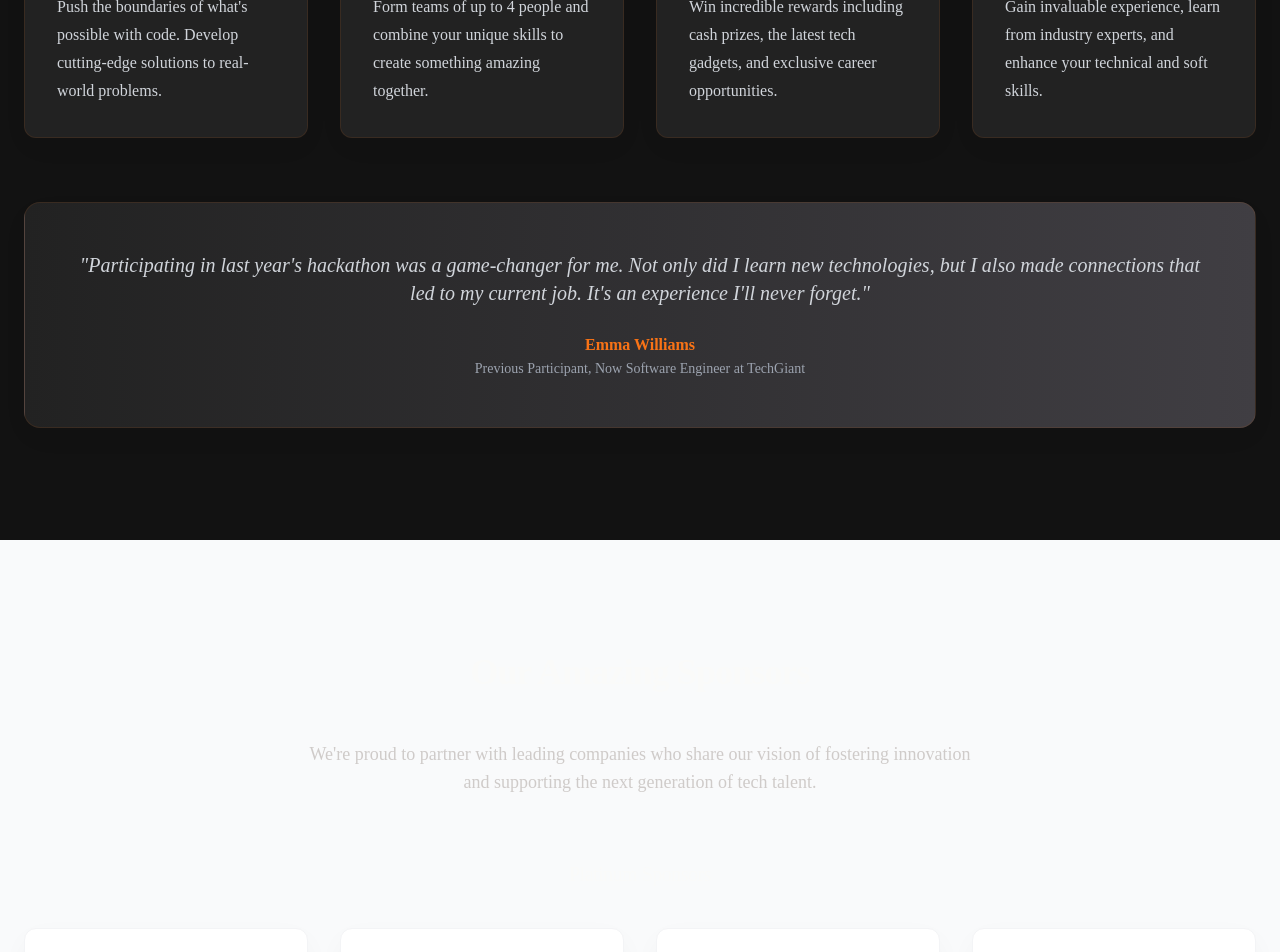
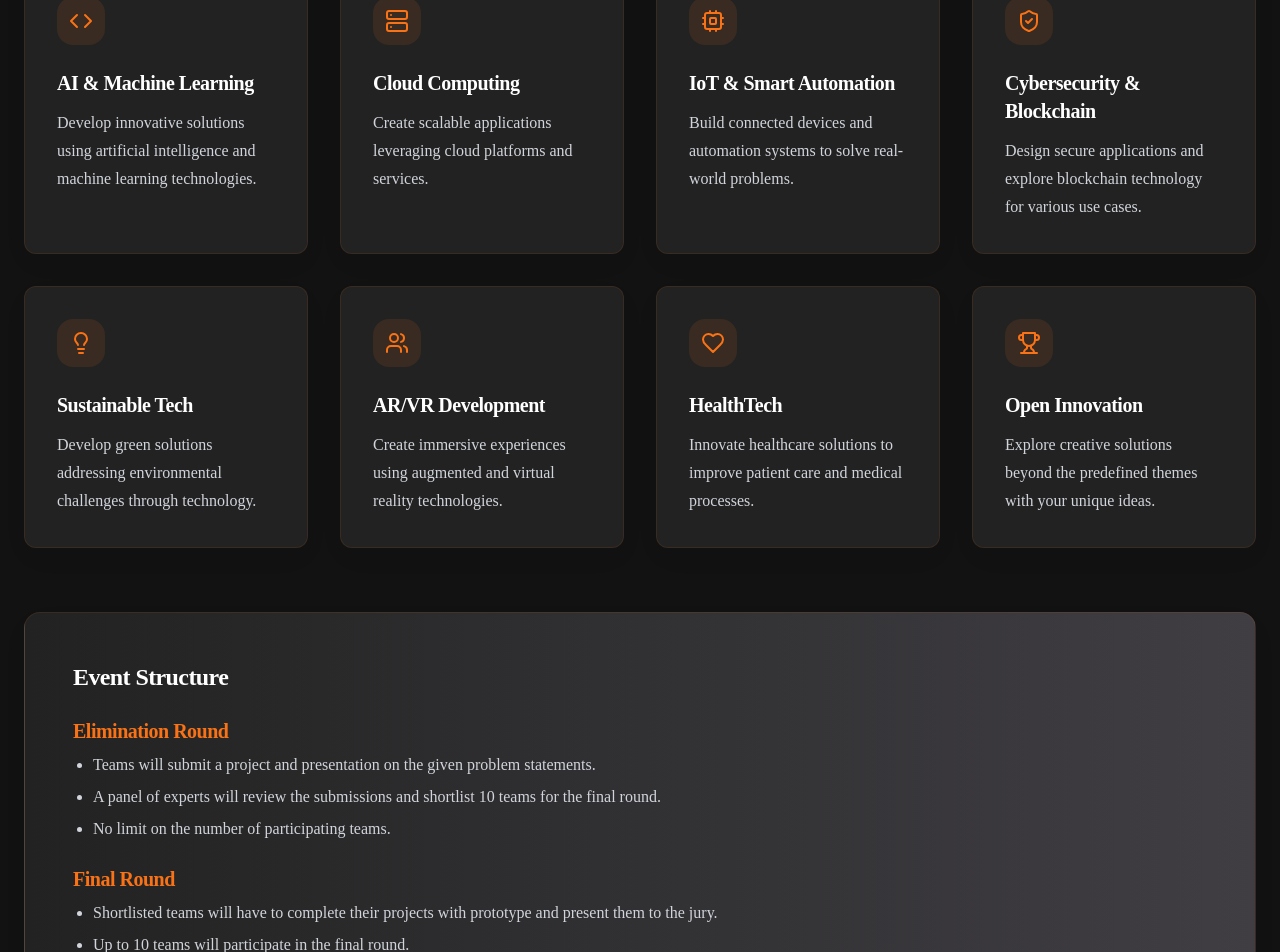
Before and after one commit to Mohitclan/hackathon-hub-2023, a React (Vite) app: page / in a window 1280 px wide. Shown: the part 1300-2252 px from the top of the page. Built offline with nearby package versions, Linux system fonts and the light colour scheme.

Commit message:
Update HACKरण 2025 event details
This commit updates the event details for HACKरण 2025, including the date, venue, target participants, and event structure.  It also adds information on hackathon themes, proposed budget, sponsorships, and benefits to the institution.

```diff
--- a/src/components/About.tsx
+++ b/src/components/About.tsx
@@ -1,29 +1,49 @@
 
 import React from 'react';
-import { Code, Users, Trophy, Lightbulb } from 'lucide-react';
+import { Code, Users, Trophy, Lightbulb, Server, ShieldCheck, Cpu, Heart } from 'lucide-react';
 import Transition from './Transition';
 
 const About = () => {
   const features = [
     {
       icon: <Code className="w-6 h-6 text-orange" />,
-      title: 'Innovative Coding',
-      description: "Push the boundaries of what's possible with code. Develop cutting-edge solutions to real-world problems."
+      title: "AI & Machine Learning",
+      description: "Develop innovative solutions using artificial intelligence and machine learning technologies."
+    },
+    {
+      icon: <Server className="w-6 h-6 text-orange" />,
+      title: "Cloud Computing",
+      description: "Create scalable applications leveraging cloud platforms and services."
+    },
+    {
+      icon: <Cpu className="w-6 h-6 text-orange" />,
+      title: "IoT & Smart Automation",
+      description: "Build connected devices and automation systems to solve real-world problems."
+    },
+    {
+      icon: <ShieldCheck className="w-6 h-6 text-orange" />,
+      title: "Cybersecurity & Blockchain",
+      description: "Design secure applications and explore blockchain technology for various use cases."
+    },
+    {
+      icon: <Lightbulb className="w-6 h-6 text-orange" />,
+      title: "Sustainable Tech",
+      description: "Develop green solutions addressing environmental challenges through technology."
     },
     {
       icon: <Users className="w-6 h-6 text-orange" />,
-      title: 'Team Collaboration',
-      description: "Form teams of up to 4 people and combine your unique skills to create something amazing together."
+      title: "AR/VR Development",
+      description: "Create immersive experiences using augmented and virtual reality technologies."
+    },
+    {
+      icon: <Heart className="w-6 h-6 text-orange" />,
+      title: "HealthTech",
+      description: "Innovate healthcare solutions to improve patient care and medical processes."
     },
     {
       icon: <Trophy className="w-6 h-6 text-orange" />,
-      title: 'Amazing Prizes',
-      description: "Win incredible rewards including cash prizes, the latest tech gadgets, and exclusive career opportunities."
-    },
-    {
-      icon: <Lightbulb className="w-6 h-6 text-orange" />,
-      title: 'Learning Opportunities',
-      description: "Gain invaluable experience, learn from industry experts, and enhance your technical and soft skills."
+      title: "Open Innovation",
+      description: "Explore creative solutions beyond the predefined themes with your unique ideas."
     }
   ];
 
@@ -36,18 +56,23 @@ const About = () => {
 
         <Transition animation="fade-in-up" delay={200}>
           <p className="section-subheading text-gray-300">
-            HACKरण is a 48-hour coding marathon where creativity meets technology.
-            Participants form teams to solve challenges and develop innovative solutions,
-            with mentorship from industry experts and exciting prizes for the winners.
+            HACKरण is a 30-hour coding marathon where creativity meets technology.
+            Organized by GEEK ROOM at JIMS Engineering Management Technical Campus,
+            this event encourages innovation, problem-solving, and collaboration by addressing
+            real-world challenges in an interactive and competitive environment.
           </p>
         </Transition>
 
         <div className="grid grid-cols-1 md:grid-cols-2 lg:grid-cols-4 gap-8 mt-16">
+          <Transition animation="fade-in-up" delay={300} className="col-span-full">
+            <h3 className="text-2xl font-semibold mb-6 text-orange text-center">Hackathon Themes</h3>
+          </Transition>
+
           {features.map((feature, index) => (
             <Transition
               key={index}
               animation="fade-in-up"
-              delay={300 + index * 100}
+              delay={400 + index * 100}
             >
               <div className="bg-charcoal p-8 rounded-xl border border-orange/10 smooth-shadow hover-scale h-full">
                 <div className="w-12 h-12 flex items-center justify-center rounded-lg bg-orange/10 mb-6">
@@ -60,16 +85,37 @@ const About = () => {
           ))}
         </div>
 
-        <Transition animation="fade-in-up" delay={700}>
-          <div className="bg-gradient-to-r from-charcoal to-charcoal-light p-8 md:p-12 rounded-2xl smooth-shadow mt-16 border border-orange/10">
+        <Transition animation="fade-in-up" delay={1000} className="mt-16">
+          <div className="bg-gradient-to-r from-charcoal to-charcoal-light p-8 md:p-12 rounded-2xl smooth-shadow border border-orange/10">
+            <h3 className="text-2xl font-semibold mb-6 text-white">Event Structure</h3>
+            <div className="space-y-6">
+              <div>
+                <h4 className="text-xl font-semibold text-orange mb-2">Elimination Round</h4>
+                <ul className="list-disc pl-5 text-gray-300 space-y-2">
+                  <li>Teams will submit a project and presentation on the given problem statements.</li>
+                  <li>A panel of experts will review the submissions and shortlist 10 teams for the final round.</li>
+                  <li>No limit on the number of participating teams.</li>
+                </ul>
+              </div>
+              <div>
+                <h4 className="text-xl font-semibold text-orange mb-2">Final Round</h4>
+                <ul className="list-disc pl-5 text-gray-300 space-y-2">
+                  <li>Shortlisted teams will have to complete their projects with prototype and present them to the jury.</li>
+                  <li>Up to 10 teams will participate in the final round.</li>
+                </ul>
+              </div>
+            </div>
+          </div>
+        </Transition>
+
+        <Transition animation="fade-in-up" delay={1200}>
+          <div className="bg-gradient-to-r from-charcoal to-charcoal-light p-8 md:p-12 rounded-2xl smooth-shadow mt-8 border border-orange/10">
             <blockquote className="text-lg md:text-xl text-gray-300 italic text-center">
-              "Participating in last year's hackathon was a game-changer for me.
-              Not only did I learn new technologies, but I also made connections
-              that led to my current job. It's an experience I'll never forget."
+              "The goal of HACKरण 2025 is to establish JIMS Engineering Management Technical Campus as a leading institution fostering technical creativity and excellence."
             </blockquote>
             <div className="mt-6 text-center">
-              <p className="font-semibold text-orange">Emma Williams</p>
-              <p className="text-sm text-gray-400">Previous Participant, Now Software Engineer at TechGiant</p>
+              <p className="font-semibold text-orange">GEEK ROOM</p>
+              <p className="text-sm text-gray-400">Organizing Committee</p>
             </div>
           </div>
         </Transition>
--- a/src/components/Hero.tsx
+++ b/src/components/Hero.tsx
@@ -28,7 +28,7 @@ const Hero = () => {
           <div className="w-full md:w-1/2 md:pr-8">
             <Transition animation="fade-in-up" delay={100}>
               <span className="px-3 py-1 rounded-full text-sm font-medium bg-orange/20 text-orange inline-block mb-6">
-                September 19-20, 2025
+                September 19, 2025
               </span>
             </Transition>
 
@@ -40,7 +40,7 @@ const Hero = () => {
 
             <Transition animation="fade-in-up" delay={500}>
               <p className="text-lg text-gray-300 mb-8 max-w-lg">
-                Collaborate with innovators, build game-changing solutions, and win exciting prizes in this premier coding event of the year.
+                Collaborate with innovators, build game-changing solutions, and win exciting prizes in this premier coding event organized by GEEK ROOM at JIMSEMTC.
               </p>
             </Transition>
 
@@ -60,7 +60,7 @@ const Hero = () => {
                 <div className="flex flex-col md:flex-row justify-between gap-4">
                   <div className="text-center">
                     <p className="text-orange font-bold">Prize Pool</p>
-                    <p className="text-white text-sm">₹1,50,000+</p>
+                    <p className="text-white text-sm">₹30,000+</p>
                   </div>
                   <div className="text-center">
                     <p className="text-orange font-bold">Duration</p>
--- a/src/components/Registration.tsx
+++ b/src/components/Registration.tsx
@@ -1,4 +1,3 @@
-
 import React, { useState } from 'react';
 import { Check, User, Mail, Users, Briefcase, Code } from 'lucide-react';
 import Transition from './Transition';
@@ -69,8 +68,8 @@ const Registration = () => {
                         </div>
                       </div>
                       <div>
-                        <h4 className="font-medium">Learn & Grow</h4>
-                        <p className="text-gray-600 text-sm mt-1">Enhance your skills and learn from experts.</p>
+                        <h4 className="font-medium">Prize Pool</h4>
+                        <p className="text-gray-600 text-sm mt-1">First: ₹12,000 | Second: ₹8,000 | Third: ₹6,000 | Special: ₹4,000</p>
                       </div>
                     </div>
 
@@ -82,7 +81,7 @@ const Registration = () => {
                       </div>
                       <div>
                         <h4 className="font-medium">Network</h4>
-                        <p className="text-gray-600 text-sm mt-1">Connect with like-minded individuals and potential employers.</p>
+                        <p className="text-gray-600 text-sm mt-1">Connect with students from across India and potential employers.</p>
                       </div>
                     </div>
 
@@ -93,8 +92,8 @@ const Registration = () => {
                         </div>
                       </div>
                       <div>
-                        <h4 className="font-medium">Win Prizes</h4>
-                        <p className="text-gray-600 text-sm mt-1">Compete for exciting prizes and recognition.</p>
+                        <h4 className="font-medium">Two-Stage Competition</h4>
+                        <p className="text-gray-600 text-sm mt-1">Elimination round followed by an exciting 30-hour final hackathon.</p>
                       </div>
                     </div>
 
@@ -105,15 +104,15 @@ const Registration = () => {
                         </div>
                       </div>
                       <div>
-                        <h4 className="font-medium">Build Your Portfolio</h4>
-                        <p className="text-gray-600 text-sm mt-1">Create projects that showcase your abilities to future employers.</p>
+                        <h4 className="font-medium">Organized by GEEK ROOM</h4>
+                        <p className="text-gray-600 text-sm mt-1">JIMS Engineering Management Technical Campus's premier tech club.</p>
                       </div>
                     </div>
                   </div>
 
                   <div className="mt-8 pt-6 border-t border-gray-200">
                     <p className="text-sm text-gray-500">
-                      Registration closes on <span className="font-semibold">October 10, 2023</span>.
+                      Registration closes on <span className="font-semibold">September 10, 2025</span>.
                       Limited spots available, so register early!
                     </p>
                   </div>
@@ -171,7 +170,7 @@ const Registration = () => {
 
                         <div>
                           <label htmlFor="teamName" className="block text-sm font-medium text-gray-700 mb-1">
-                            Team Name (optional)
+                            Team Name *
                           </label>
                           <div className="relative">
                             <div className="absolute inset-y-0 left-0 pl-3 flex items-center pointer-events-none">
@@ -183,15 +182,16 @@ const Registration = () => {
                               name="teamName"
                               value={form.teamName}
                               onChange={handleChange}
+                              required
                               className="pl-10 w-full rounded-lg border border-gray-300 focus:ring-primary focus:border-primary p-3"
-                              placeholder="Leave blank if joining solo or forming team at event"
+                              placeholder="Your team name"
                             />
                           </div>
                         </div>
 
                         <div>
                           <label htmlFor="experience" className="block text-sm font-medium text-gray-700 mb-1">
-                            Coding Experience *
+                            Preferred Theme *
                           </label>
                           <div className="relative">
                             <div className="absolute inset-y-0 left-0 pl-3 flex items-center pointer-events-none">
@@ -205,11 +205,15 @@ const Registration = () => {
                               required
                               className="pl-10 w-full rounded-lg border border-gray-300 focus:ring-primary focus:border-primary p-3 appearance-none"
                             >
-                              <option value="">Select your experience level</option>
-                              <option value="Beginner">Beginner (0-1 years)</option>
-                              <option value="Intermediate">Intermediate (1-3 years)</option>
-                              <option value="Advanced">Advanced (3+ years)</option>
-                              <option value="Professional">Professional</option>
+                              <option value="">Select your preferred theme</option>
+                              <option value="AI">AI & Machine Learning</option>
+                              <option value="Cloud">Cloud Computing</option>
+                              <option value="IoT">IoT & Smart Automation</option>
+                              <option value="Security">Cybersecurity & Blockchain</option>
+                              <option value="Sustainability">Sustainable Tech & Green Solutions</option>
+                              <option value="AR/VR">AR/VR Development</option>
+                              <option value="HealthTech">HealthTech</option>
+                              <option value="Open">Open Innovation</option>
                             </select>
                           </div>
                         </div>
--- a/src/components/Schedule.tsx
+++ b/src/components/Schedule.tsx
@@ -1,4 +1,3 @@
-
 import React from 'react';
 import { CalendarDays, Clock, MapPin } from 'lucide-react';
 import Transition from './Transition';
@@ -6,26 +5,68 @@ import Transition from './Transition';
 const Schedule = () => {
   const scheduleItems = [
     {
-      day: "Day 1",
-      date: "October 15, 2023",
+      day: "Preparation Phase",
+      date: "August - September 2025",
+      events: [
+        {
+          time: "August 15 - September 10, 2025",
+          title: "Registration Period",
+          description: "Teams can register and prepare for the elimination round.",
+          location: "Online"
+        },
+        {
+          time: "September 10, 2025",
+          title: "Registration Deadline",
+          description: "Last day to register for the hackathon.",
+          location: "Online"
+        },
+        {
+          time: "September 12, 2025",
+          title: "Problem Statement Release",
+          description: "Teams receive the problem statements for the elimination round.",
+          location: "Online"
+        }
+      ]
+    },
+    {
+      day: "Elimination Round",
+      date: "September 14-18, 2025",
+      events: [
+        {
+          time: "September 14-18, 2025",
+          title: "Project Submission Window",
+          description: "Teams must submit their projects and presentations.",
+          location: "Online"
+        },
+        {
+          time: "September 18, 2025",
+          title: "Results Announcement",
+          description: "Top 10 teams advancing to the final round will be announced.",
+          location: "Online"
+        }
+      ]
+    },
+    {
+      day: "Hackathon Day 1",
+      date: "September 19, 2025",
       events: [
         {
           time: "09:00 AM - 10:00 AM",
           title: "Registration & Breakfast",
           description: "Check in and enjoy breakfast while networking with fellow participants.",
-          location: "Main Hall"
+          location: "JIMSEMTC Main Hall"
         },
         {
           time: "10:00 AM - 11:00 AM",
           title: "Opening Ceremony",
           description: "Welcome address, introduction to sponsors, and hackathon guidelines.",
-          location: "Auditorium"
+          location: "JIMSEMTC Auditorium"
         },
         {
           time: "11:00 AM - 12:00 PM",
-          title: "Team Formation",
-          description: "Find team members or finalize your existing team.",
-          location: "Collaboration Space"
+          title: "Team Introduction",
+          description: "Teams introduce themselves and their project concepts.",
+          location: "JIMSEMTC Auditorium"
         },
         {
           time: "12:00 PM - 01:00 PM",
@@ -36,20 +77,26 @@ const Schedule = () => {
         {
           time: "01:00 PM",
           title: "Hacking Begins!",
-          description: "Start working on your projects.",
-          location: "All Venues"
+          description: "Teams start working on their prototypes.",
+          location: "Assigned Labs"
         },
         {
           time: "06:00 PM - 07:00 PM",
           title: "Dinner",
           description: "Take a break and recharge.",
           location: "Dining Area"
+        },
+        {
+          time: "10:00 PM",
+          title: "Mentor Check-in",
+          description: "Teams meet with mentors for guidance and feedback.",
+          location: "Assigned Labs"
         }
       ]
     },
     {
-      day: "Day 2",
-      date: "October 16, 2023",
+      day: "Hackathon Day 2",
+      date: "September 20, 2025",
       events: [
         {
           time: "09:00 AM - 10:00 AM",
@@ -58,64 +105,40 @@ const Schedule = () => {
           location: "Dining Area"
         },
         {
-          time: "10:00 AM - 11:00 AM",
-          title: "Workshop: Advanced AI",
-          description: "Learn about implementing AI in your projects.",
-          location: "Workshop Room A"
-        },
-        {
-          time: "02:00 PM - 03:00 PM",
-          title: "Workshop: UI/UX Design",
-          description: "Tips and tricks for better user experience design.",
-          location: "Workshop Room B"
-        },
-        {
-          time: "06:00 PM - 07:00 PM",
-          title: "Dinner",
-          description: "Evening meal and networking.",
-          location: "Dining Area"
-        }
-      ]
-    },
-    {
-      day: "Day 3",
-      date: "October 17, 2023",
-      events: [
-        {
-          time: "09:00 AM - 10:00 AM",
-          title: "Breakfast",
-          description: "Final day breakfast.",
+          time: "12:00 PM - 01:00 PM",
+          title: "Lunch Break",
+          description: "Mid-day meal break.",
           location: "Dining Area"
         },
         {
-          time: "12:00 PM",
+          time: "04:00 PM",
           title: "Hacking Ends",
-          description: "All projects must be submitted by this time.",
-          location: "All Venues"
+          description: "All teams must finalize their projects by this time.",
+          location: "Assigned Labs"
         },
         {
-          time: "12:00 PM - 01:00 PM",
-          title: "Lunch",
-          description: "Lunch break before presentations.",
-          location: "Dining Area"
+          time: "04:30 PM - 06:30 PM",
+          title: "Final Presentations",
+          description: "Teams present their prototypes to judges and audience.",
+          location: "JIMSEMTC Auditorium"
         },
         {
-          time: "01:00 PM - 04:00 PM",
-          title: "Project Presentations",
-          description: "Teams present their projects to judges.",
-          location: "Auditorium"
+          time: "06:30 PM - 07:00 PM",
+          title: "Judge Deliberation",
+          description: "Panel evaluates all projects and selects winners.",
+          location: "Judges' Room"
         },
         {
-          time: "04:00 PM - 05:00 PM",
-          title: "Judging & Deliberation",
-          description: "Judges evaluate projects and select winners.",
-          location: "Judging Room"
+          time: "07:00 PM - 08:00 PM",
+          title: "Award Ceremony",
+          description: "Winning teams announced and prizes distributed.",
+          location: "JIMSEMTC Auditorium"
         },
         {
-          time: "05:00 PM - 06:00 PM",
-          title: "Closing Ceremony & Awards",
-          description: "Announcement of winners and prize distribution.",
-          location: "Auditorium"
+          time: "08:00 PM - 09:00 PM",
+          title: "Closing Dinner",
+          description: "Celebration dinner for all participants.",
+          location: "Dining Area"
         }
       ]
     }
@@ -130,8 +153,8 @@ const Schedule = () => {
 
         <Transition animation="fade-in-up" delay={200}>
           <p className="section-subheading">
-            Here's what you can expect during our three-day hackathon event.
-            Check back frequently as we may update the schedule with additional workshops and activities.
+            Here's what you can expect during our HACKरण 2025 event.
+            The hackathon consists of an elimination round followed by a 30-hour final round.
           </p>
         </Transition>
 
--- a/src/pages/Index.tsx
+++ b/src/pages/Index.tsx
@@ -14,7 +14,7 @@ import Footer from '../components/Footer';
 const Index = () => {
   useEffect(() => {
     // Update page title
-    document.title = 'HACKरण - Join the Ultimate Hackathon Challenge';
+    document.title = 'HACKरण 2025 - Join the Ultimate Hackathon Challenge';
   }, []);
 
   return (
```
